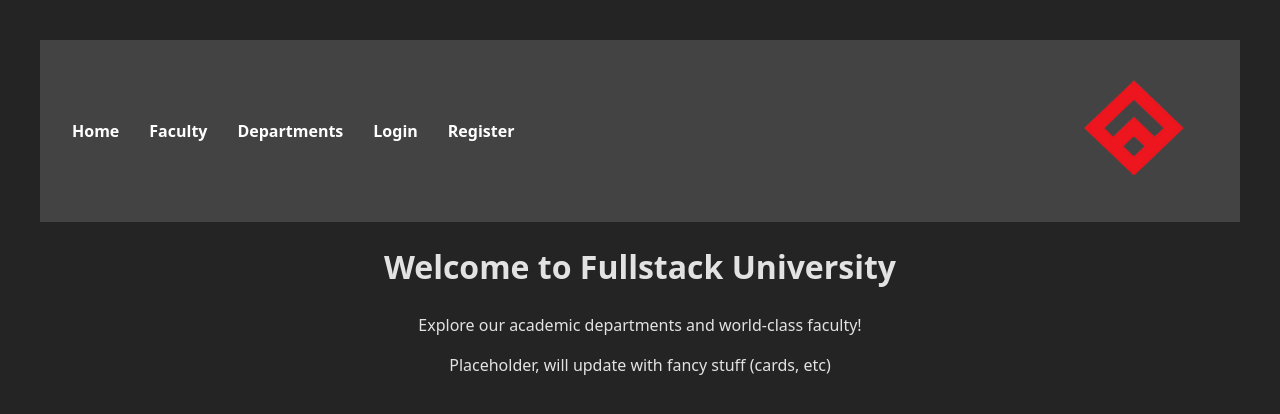
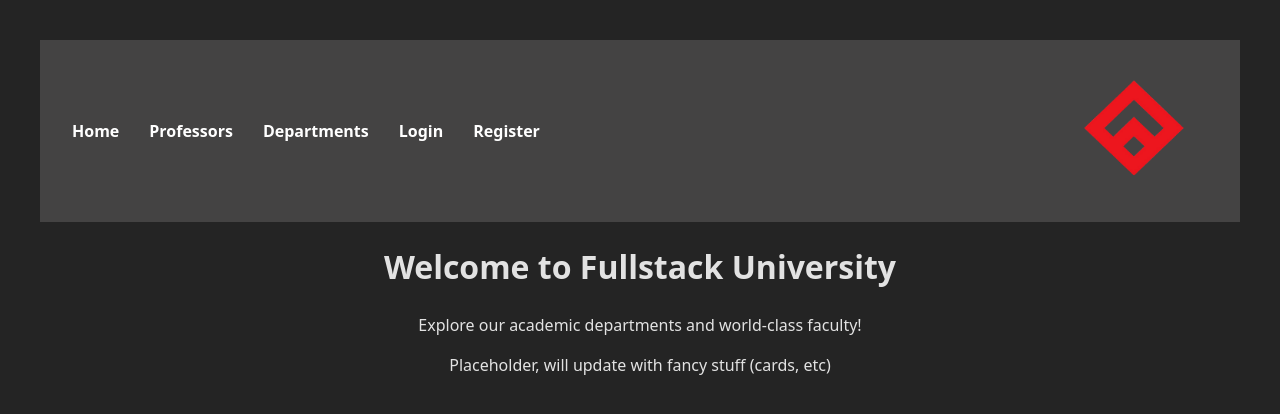
Before and after one commit to ColeWhitehurst/fsa-client, a React (Vite) app in the folder fsa-university/: page / in a window 1280 px wide. Shown: the top 414 px of the page. Built offline with nearby package versions, Linux system fonts and the light colour scheme; the HTML template or start-up script is replaced by a standard one.

Commit message:
fix professor values

```diff
--- a/fsa-university/src/components/Navbar.jsx
+++ b/fsa-university/src/components/Navbar.jsx
@@ -10,7 +10,7 @@ const Navbar = ({ token, setToken }) => {
         {!token ? (
           <div className="guest">
             <Link to="/">Home</Link>
-            <Link to="/faculty">Faculty</Link>
+            <Link to="/professors">Professors</Link>
             <Link to="/departments">Departments</Link>
             <Link to="/login">Login</Link>
             <Link to="/register">Register</Link>
@@ -18,7 +18,7 @@ const Navbar = ({ token, setToken }) => {
         ) : (
           <div className="user">
             <Link to="/">Home</Link>
-            <Link to="/faculty">Faculty</Link>
+            <Link to="/professors">Professors</Link>
             <Link to="/departments">Departments</Link>
             <Link to="/departments/english">English</Link>
             <Link to="/departments/history">History</Link>
--- a/fsa-university/src/components/Professors.jsx
+++ b/fsa-university/src/components/Professors.jsx
@@ -15,7 +15,7 @@ const Professors = () => {
         renderProfessors();
     }, []);
 
-    const professorsToDisplay = searchParam ? professors.filter((professor) => professors.name.toLowerCase().includes(searchParam)) : professors;
+    const professorsToDisplay = searchParam ? professors.filter((professor) => professor.name.toLowerCase().includes(searchParam)) : professors;
 
     async function handleDetails(professorId) {
         const APIResponse = await getSingleProfessor(professorId);
@@ -39,13 +39,13 @@ const Professors = () => {
           return (
             <div key={professor.id} className="professor">
               <h4>{professor.name}</h4>
-              <h5>{professor.description}</h5>
-              <h5>{professor.professors}</h5>
+              <h5>{professor.departmentId}</h5>
+              <h5>{professor.bio}</h5>
               <h5>{professor.email}</h5>
               <img
                 src={professor.image}
                 alt={professor.name}
-                className="dpmtPics"
+                className="profPics"
               />
               <br />
               <button
```
